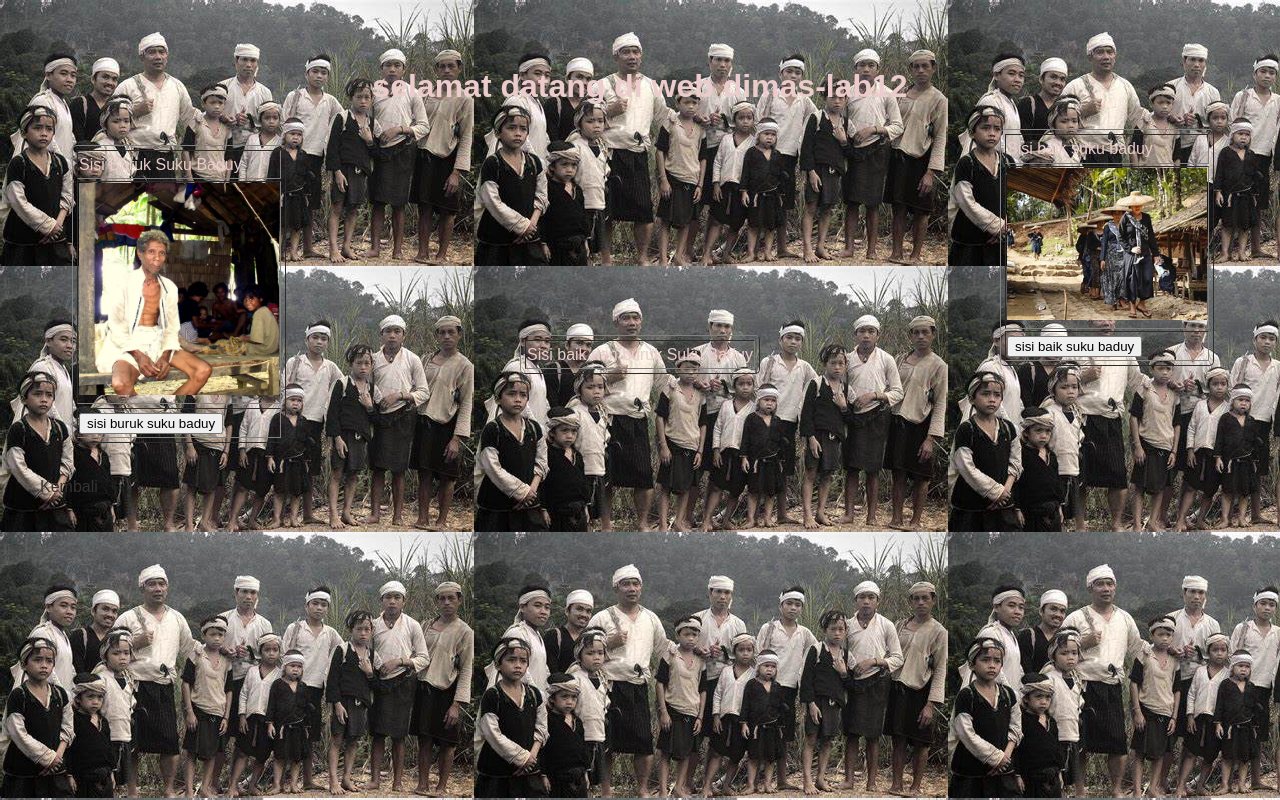
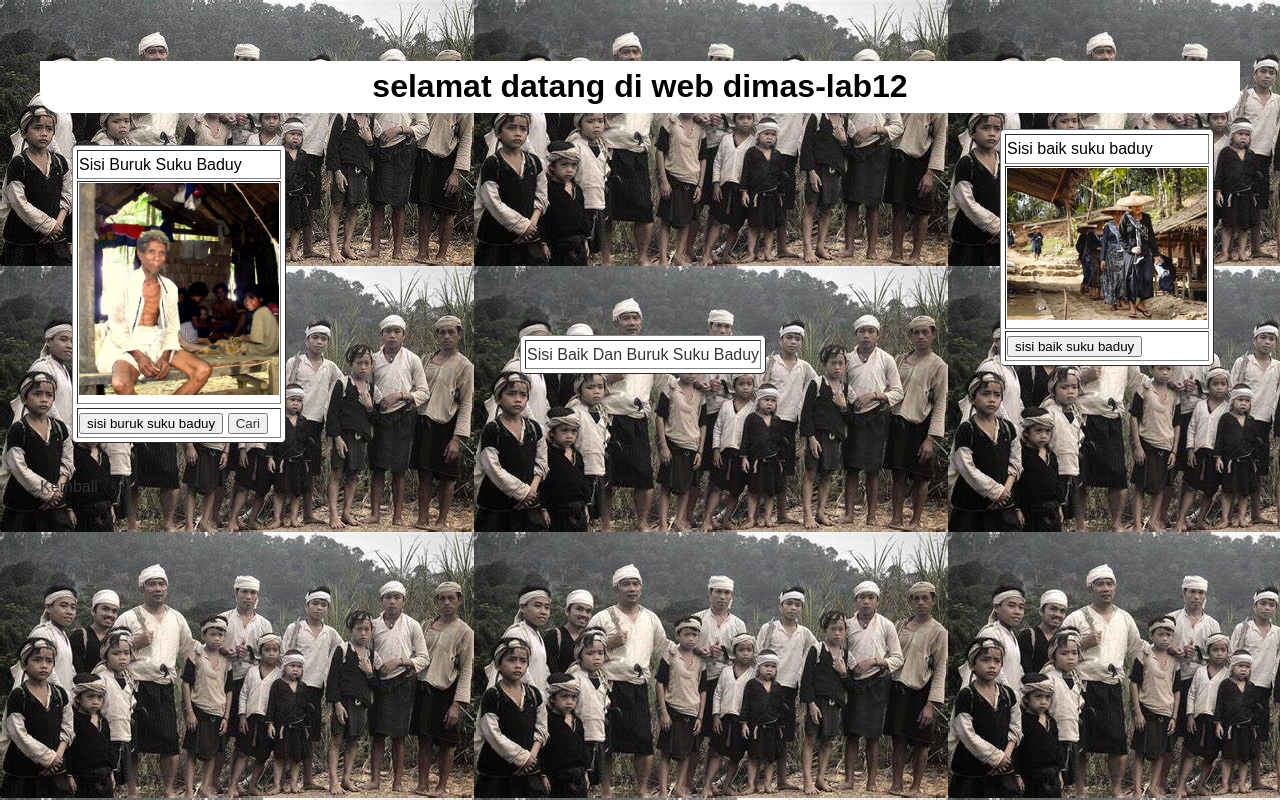
Before and after one commit to Dimas-lab12/Dimas-lab12, a plain HTML site: page index.html in a window 1280 px wide. Drawn offline with Linux system fonts and the light colour scheme.

Commit message:
Update index.html

```diff
--- a/index.html
+++ b/index.html
@@ -11,7 +11,7 @@
             margin: 20px;
             padding: 20px;
             background:url(dems.jpg);
-            color: #ebcbcb;
+            color: black;
         }
         h1 {
             text-align: center;
@@ -69,6 +69,15 @@
         .close {
             margin-top: 100px;
         }
+
+        .navbar table {
+            background-color: white;
+        }
+
+        h1 {
+            background-color: white;
+            border-radius: 0px 0px 20px 20px;
+        }
     </style>
 </head>
 <body>
@@ -77,6 +86,7 @@
     <table border="1">
             <tr>
                 <td>Sisi Buruk Suku Baduy</td>
+
             </tr>
             <tr>
 
@@ -88,6 +98,7 @@
             </tr>
                  <td>
                 <a href="sisi_buruksukubaduy.html"><button>sisi buruk suku baduy</button></a>
+                <button><a href="#">Cari</a></button>
                  </td>
             </tr>
         </table>
@@ -107,7 +118,7 @@
         </table>
         <table border="1" class="two">
             <tr>
-                <td>Sisi baik dan buruk Suku Baduy</td>
+                <td><a href="#">Sisi Baik Dan Buruk Suku Baduy</a></td>
             </tr>
         </table>
     </nav>
```
